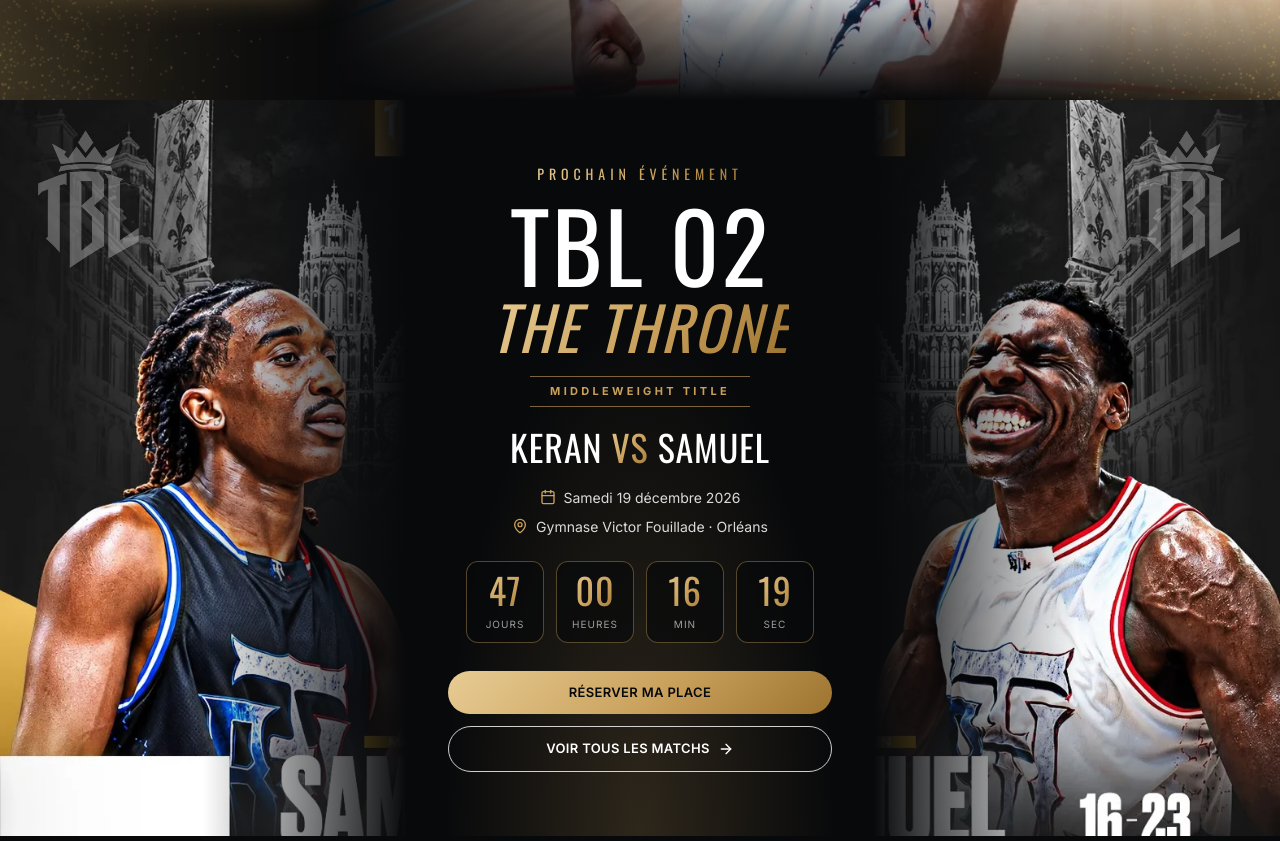
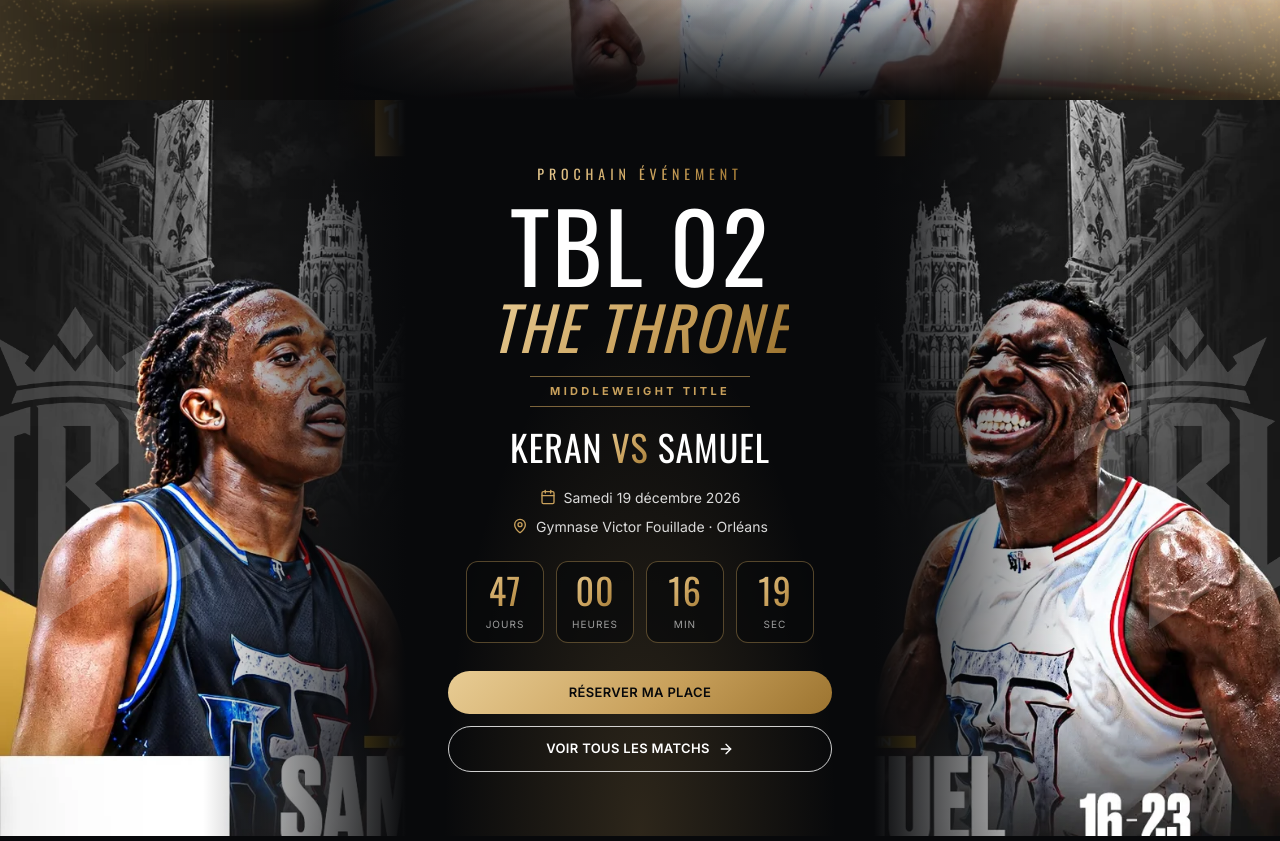
Before and after one commit to DamienRichardII/TBL, a Next.js app: page / in a window 1280 px wide. Shown: the part 700-1541 px from the top of the page. Built offline with nearby package versions, Linux system fonts and the light colour scheme; no server answers; the database is empty.

Commit message:
Logos gris uniformises section prochain evenement

```diff
--- a/src/components/Home.tsx
+++ b/src/components/Home.tsx
@@ -87,8 +87,8 @@ export function NextEvent() {
   const side = "absolute top-0 h-full w-[200%] max-w-none";
   return (
     <section className="relative isolate overflow-hidden bg-ink">
-      <Image src="/img/tbl-logo.png" alt="" width={430} height={560} aria-hidden className="pointer-events-none absolute left-[2.5%] top-6 z-[5] hidden h-[150px] w-auto opacity-[.3] grayscale lg:block" />
-      <Image src="/img/tbl-logo.png" alt="" width={430} height={560} aria-hidden className="pointer-events-none absolute right-[2.5%] top-6 z-[5] hidden h-[150px] w-auto opacity-[.3] grayscale lg:block" />
+      <Image src="/img/tbl-logo.png" alt="" width={430} height={560} aria-hidden className="pointer-events-none absolute top-1/2 -left-[4%] z-[5] hidden h-[48%] w-auto -translate-y-1/2 opacity-[.18] grayscale lg:block" />
+      <Image src="/img/tbl-logo.png" alt="" width={430} height={560} aria-hidden className="pointer-events-none absolute top-1/2 -right-[4%] z-[5] hidden h-[48%] w-auto -translate-y-1/2 opacity-[.18] grayscale lg:block" />
       <div className="mx-auto grid max-w-[1600px] grid-cols-2 lg:grid-cols-[1fr_minmax(0,1.15fr)_1fr]">
         <div className="relative aspect-[4/5] overflow-hidden lg:order-1 lg:aspect-auto lg:min-h-[560px]">
           <div className={`${side} left-0`}><Image src={IMG.posters.samuelKeran} alt="Keran — TBL 02" fill sizes="(min-width:1024px) 60vw, 100vw" className="object-cover object-[50%_0%] lg:object-[50%_9%]" /></div>
```
